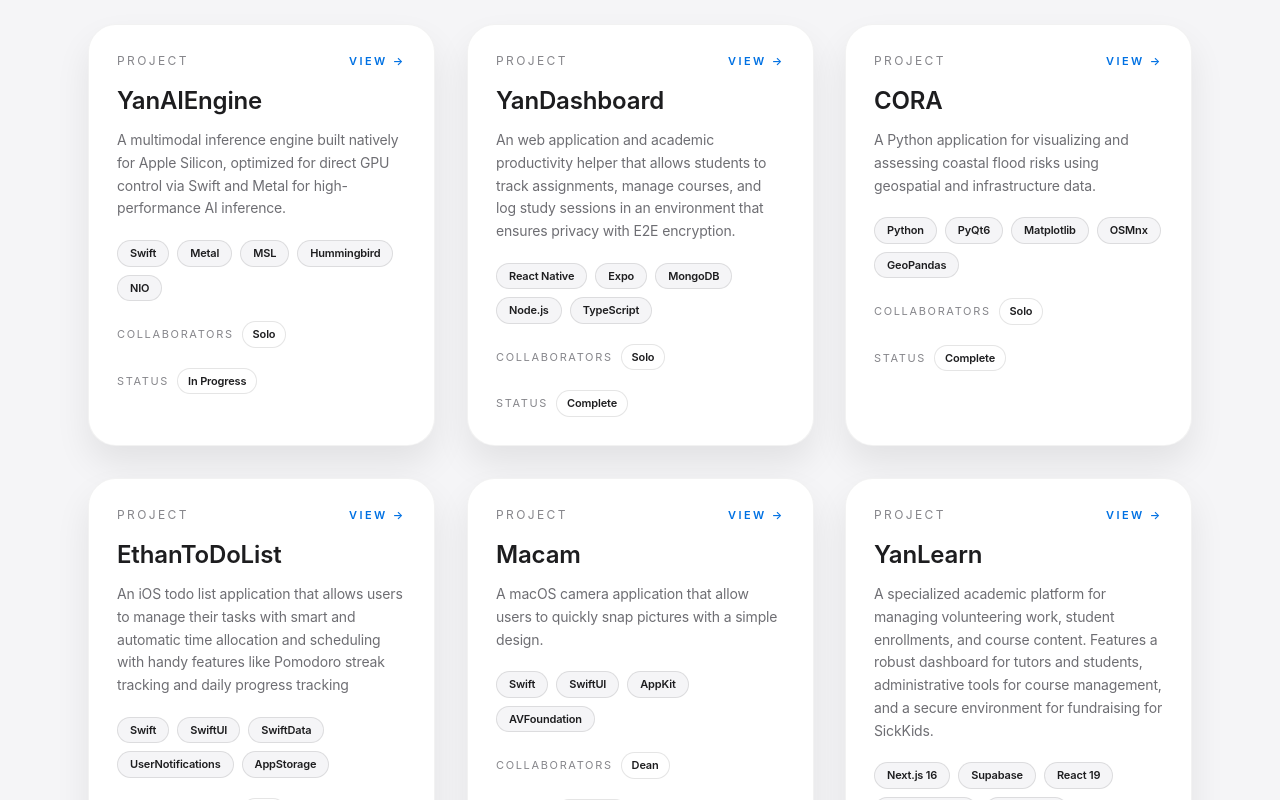
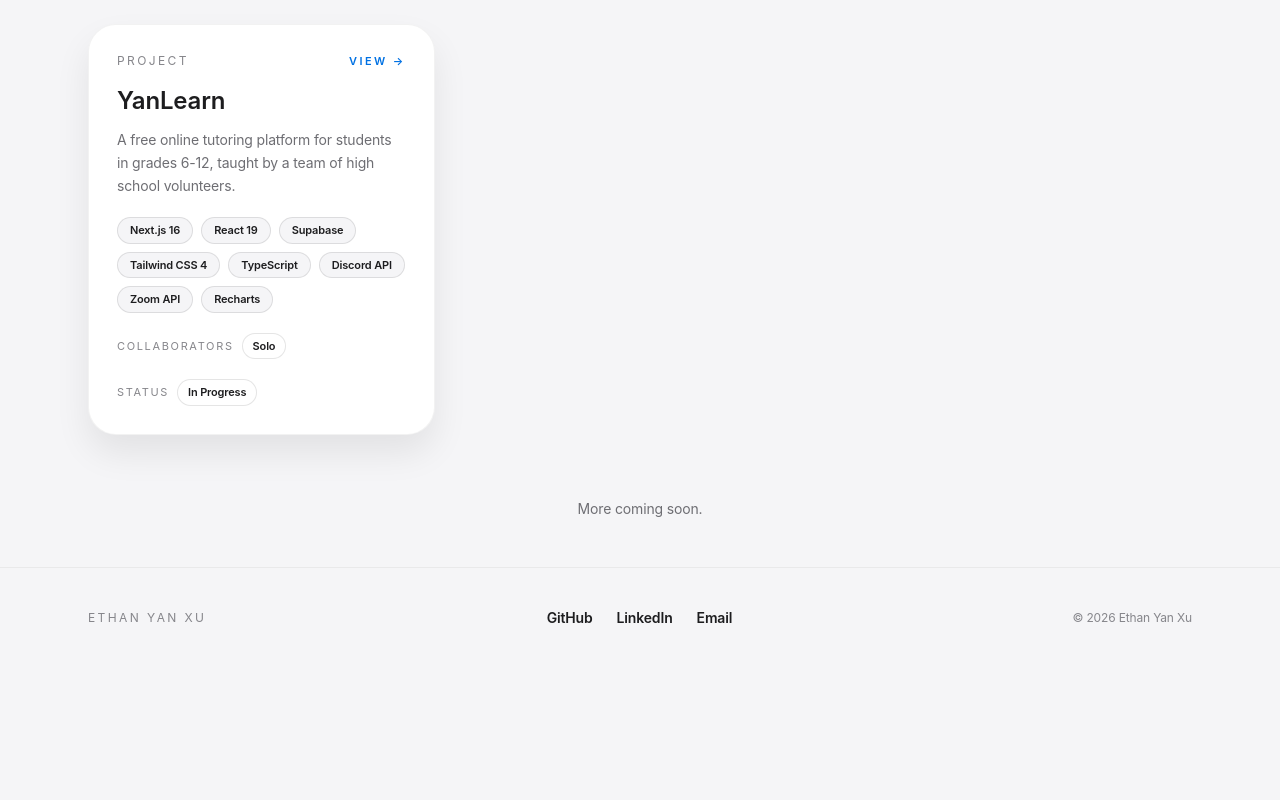
Before and after one commit to OoEthanoO/me, a Next.js app: page / in a window 1280 px wide. Shown: the part 360-1160 px from the top of the page. After the commit the page ends 1028 px from the top, so only its background shows below. Built offline with nearby package versions, Linux system fonts and the light colour scheme.

Commit message:
Add launch configuration, enhance project detail layout, and update project interface with long description

```diff
--- a/app/project/[slug]/page.tsx
+++ b/app/project/[slug]/page.tsx
@@ -43,7 +43,15 @@ export default function ProjectDetail({ params }: { params: Promise<{ slug: stri
             <h1 className="mt-4 text-4xl md:text-5xl font-semibold tracking-tight text-[#1d1d1f]">
               {project.title}
             </h1>
-            <p className="mt-4 text-lg text-[#6e6e73]">{project.description}</p>
+            <div className="mt-4 flex flex-col gap-4">
+              {(project.longDescription ?? project.description)
+                .split("\n\n")
+                .map((paragraph, idx) => (
+                  <p key={idx} className="text-lg leading-relaxed text-[#6e6e73]">
+                    {paragraph}
+                  </p>
+                ))}
+            </div>
             <div className="mt-6 flex flex-wrap gap-2">
               {project.technologies.map((tech) => (
                 <span
--- a/data/projects.ts
+++ b/data/projects.ts
@@ -5,7 +5,10 @@ export interface Collaborator {
 
 export interface Project {
   title: string;
+  /** Short blurb shown on the project card. Keep it to a sentence or two. */
   description: string;
+  /** Full write-up shown on the project's own page. Falls back to `description`. */
+  longDescription?: string;
   technologies: string[];
   collaborators: Collaborator[];
   github?: string;
@@ -16,103 +19,31 @@ export interface Project {
 
 export const projects: Project[] = [
   {
-    title: "YanAIEngine",
-    description: "A multimodal inference engine built natively for Apple Silicon, optimized for direct GPU control via Swift and Metal for high-performance AI inference.",
-    technologies: ["Swift", "Metal", "MSL", "Hummingbird", "NIO"],
-    collaborators: [
-      { name: "Solo", github: "https://github.com/OoEthanoO" }
+    title: "YanLearn",
+    description:
+      "A free online tutoring platform for students in grades 6-12, taught by a team of high school volunteers.",
+    longDescription:
+      "A free online tutoring platform for students in grades 6-12, taught by a team of high school volunteers. The site handles everything around the teaching itself: accounts and roles, course catalogues, enrollment, class scheduling, volunteer hour tracking, and the admin tooling the team runs day to day.\n\nThe automation is the interesting half. A sync service treats the Discord server as derived state, continuously reconciling membership, roles, channels, and nicknames against the site's data, so a student who enrolls simply finds the right channels waiting for them. A scheduled job handles the rest: it sends email and Discord reminders, opens a temporary voice channel for each live class (tutors let in fifteen minutes early, students five), records attendance from voice state, and flags tutors or students who never show. An analytics dashboard tracks signups, enrollments, hours taught, and donations over time.\n\nIt runs on Next.js and Supabase, with every table locked behind row-level security and reached only through server-side routes. The \"Coding for SickKids\" fundraising campaign donates directly to hospitals through the SickKids Foundation platform.",
+    technologies: [
+      "Next.js 16",
+      "React 19",
+      "Supabase",
+      "Tailwind CSS 4",
+      "TypeScript",
+      "Discord API",
+      "Zoom API",
+      "Recharts",
     ],
-    github: "https://github.com/OoEthanoO/yanaiengine",
-    images: [],
-    status: "In Progress"
-  },
-  {
-    title: "YanDashboard",
-    description: "An web application and academic productivity helper that allows students to track assignments, manage courses, and log study sessions in an environment that ensures privacy with E2E encryption.",
-    technologies: ["React Native", "Expo", "MongoDB", "Node.js", "TypeScript"],
-    collaborators: [
-      { name: "Solo", github: "https://github.com/OoEthanoO" }
+    collaborators: [{ name: "Solo", github: "https://github.com/OoEthanoO" }],
+    github: "https://github.com/OoEthanoO/tutoring",
+    website: "https://learn.ethanyanxu.com/",
+    images: [
+      "/codingclass1.png",
+      "/codingclass2.png",
+      "/codingclass3.png",
+      "/codingclass4.png",
+      "/codingclass5.png",
     ],
-    github: "https://github.com/OoEthanoO/yan-dashboard",
-    images: ["/yandashboard1.png", "/yandashboard2.png", "/yandashboard3.png"],
-    website: "https://dashboard.ethanyanxu.com",
-    status: "Complete",
-  },
-  {
-    title: "CORA",
-    description: "A Python application for visualizing and assessing coastal flood risks using geospatial and infrastructure data.",
-    technologies: ["Python", "PyQt6", "Matplotlib", "OSMnx", "GeoPandas"],
-    collaborators: [
-      { name: "Solo", github: "https://github.com/OoEthanoO" }
-    ],
-    github: "https://github.com/OoEthanoO/cora_project",
-    images: ["/cora1.png", "/cora2.png", "/cora3.png", "/cora4.png", "/cora5.png"],
-    status: "Complete"
-  },
-  {
-    title: "EthanToDoList",
-    description: "An iOS todo list application that allows users to manage their tasks with smart and automatic time allocation and scheduling with handy features like Pomodoro streak tracking and daily progress tracking",
-    technologies: ["Swift", "SwiftUI", "SwiftData", "UserNotifications", "AppStorage"],
-    collaborators: [
-      { name: "Solo", github: "https://github.com/OoEthanoO" }
-    ],
-    images: ["/ethantodolist1.jpeg", "/ethantodolist2.jpeg", "/ethantodolist3.jpeg", "/ethantodolist4.jpeg", "/ethantodolist5.jpeg"],
-    status: "Complete"
-  },
-  {
-    title: "Macam",
-    description: "A macOS camera application that allow users to quickly snap pictures with a simple design.",
-    technologies: ["Swift", "SwiftUI", "AppKit", "AVFoundation"],
-    collaborators: [
-      { name: "Dean", github: "https://github.com/Penguin60" }
-    ],
-    github: "https://github.com/STRNerds/Macam",
-    images: ["/macam1.png"],
-    status: "Complete",
-  },
-  {
-    title: "YanLearn",
-    description: "A specialized academic platform for managing volunteering work, student enrollments, and course content. Features a robust dashboard for tutors and students, administrative tools for course management, and a secure environment for fundraising for SickKids.",
-    technologies: ["Next.js 16", "Supabase", "React 19", "Tailwind CSS 4", "TypeScript"],
-    collaborators: [
-      { name: "Solo", github: "https://github.com/OoEthanoO" }
-    ],
-    images: ["/codingclass1.png", "/codingclass2.png", "/codingclass3.png", "/codingclass4.png", "/codingclass5.png"],
-    website: "https://learn.ethanyanxu.com/",
-    status: "Complete",
-  },
-  {
-    title: "YanToDoList",
-    description: "A web todo list application that allows users to manage their tasks with a smart task recommendation system",
-    technologies: ["Next.js", "Tailwind CSS"],
-    collaborators: [
-      { name: "Solo", github: "https://github.com/OoEthanoO" }
-    ],
-    images: ["/yantodolist1.png", "/yantodolist2.png"],
-    status: "Complete",
-    website: "https://todo.ethanyanxu.com/"
-  },
-  {
-    title: "Me",
-    description: "A portfolio website for showcasing my projects and skills.",
-    technologies: ["React", "TypeScript", "Next.js", "Tailwind CSS"],
-    collaborators: [
-      { name: "Solo", github: "https://github.com/OoEthanoO" }
-    ],
-    github: "https://github.com/OoEthanoO/me",
-    website: "https://www.ethanyanxu.com",
-    images: ["/me.png"],
-    status: "Complete"
-  },
-  {
-    title: "Dotfiles",
-    description: "My personal Arch Linux dotfiles repository, showcasing my customized setup and configurations.",
-    technologies: ["Hypr*", "Nvim", "Waybar"],
-    collaborators: [
-      { name: "Solo", github: "https://github.com/OoEthanoO" }
-    ],
-    github: "https://github.com/OoEthanoO/dotfiles",
-    images: ["/dotfiles1.png"],
-    status: "Complete"
+    status: "In Progress",
   },
 ];
--- a/tsconfig.json
+++ b/tsconfig.json
@@ -15,7 +15,7 @@
     "moduleResolution": "bundler",
     "resolveJsonModule": true,
     "isolatedModules": true,
-    "jsx": "react-jsx",
+    "jsx": "preserve",
     "incremental": true,
     "plugins": [
       {
```
Also changed, not shown: .claude/launch.json (added).
